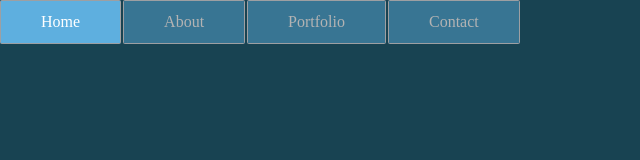
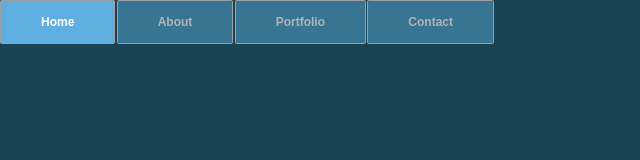
Before and after one commit to LightspeedIcicle/TA_projects, a plain HTML site: page html_documents/Project/css_menu_rollover.html in a window 1280 px wide. Shown: the whole page, without its empty margins (0-640 px from the left). Drawn offline with Linux system fonts and the light colour scheme.

Commit message:
Correct Version

```diff
--- a/html_documents/Project/css/menu_rollover.css
+++ b/html_documents/Project/css/menu_rollover.css
@@ -19,7 +19,7 @@ body {
 }
 
 .menu {
-    font: bold;
+    font: bold 12px/18px sans-serif;
     text-align: center;
     display: inline;
     margin: 0;
```
